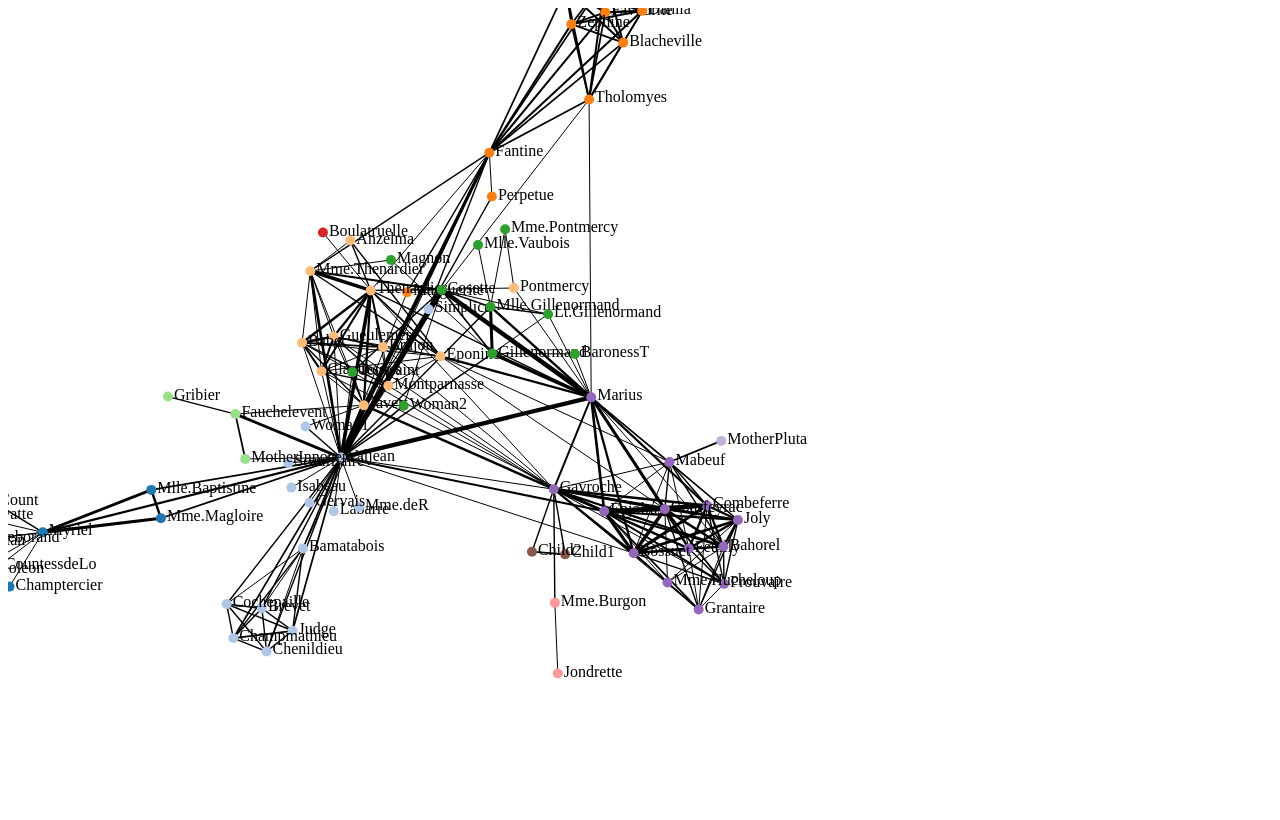
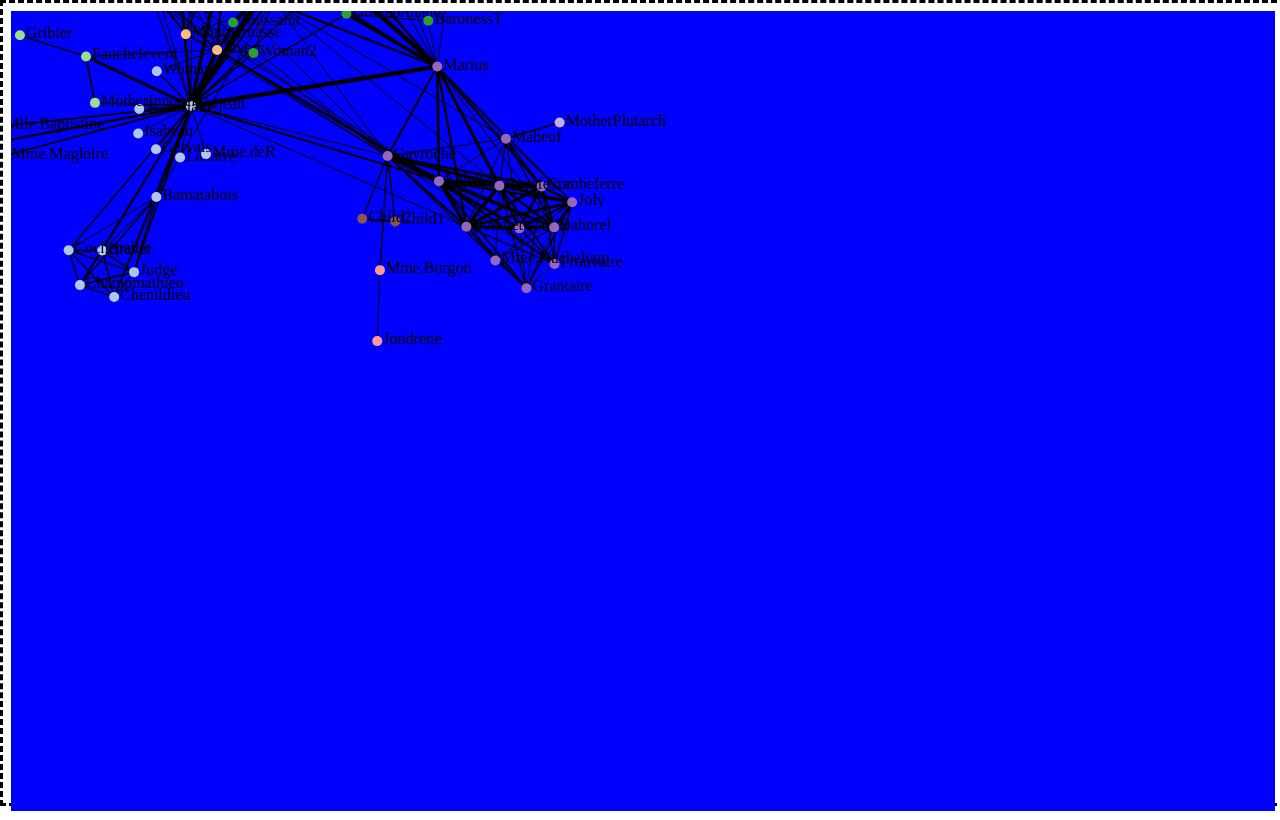
Before and after one commit to VanillaBrooks/the-same, a plain HTML site: page src/index.html in a window 1280 px wide. Drawn offline with nearby package versions, Linux system fonts and the light colour scheme.

Commit message:
svg takes full page

```diff
--- a/src/index.html
+++ b/src/index.html
@@ -3,19 +3,22 @@
 	<head>
 		<title>We Are The Same</title>
 
+		<link rel="stylesheet" type="text/css" href="./style.css">
 		<script src="https://d3js.org/d3.v4.js"></script>
+
+		<meta charset="utf-8" />
 	</head>
 	<body>
 
-		<svg id="viz_area" height=800 width=800></svg>
+		<svg id="viz_area" ></svg>
 		<!---
 		<svg id="viz_area"></svg>
-		--->
 
 		<script type="module">
 			import {forceSimulation} from "https://cdn.skypack.dev/d3-force@3";
 		</script>
+		--->
 
-		<script src="main.js"></script>
+		<script src="./main.js"></script>
 	</body>
 </html>
--- a/src/main.js
+++ b/src/main.js
@@ -5,12 +5,22 @@ var svg = d3.select("svg"),
     width = +svg.attr("width"),
     height = +svg.attr("height");
 
+console.log("width and height:")
+console.log(width)
+console.log(height)
+
+
+
+//document.getElementById("viz_area").style.width
+
+
+
 var color = d3.scaleOrdinal(d3.schemeCategory20);
 
 var simulation = d3.forceSimulation()
     .force("link", d3.forceLink().id(function(d) { return d.id; }))
-    .force("charge", d3.forceManyBody())
-    .force("center", d3.forceCenter(width / 2, height / 2));
+    .force("charge", d3.forceManyBody());
+    //.force("center", d3.forceCenter(width / 2, height / 2));
 
 simulation.force("charge").strength(-150)
 
--- /dev/null
+++ b/src/style.css
@@ -0,0 +1,13 @@
+svg {
+	background-color: blue;
+	width: 100%;
+	height: 100vh;
+	display: flex;
+}
+
+html {
+	width: 100%;
+	height: 100vh;
+	border-style: dashed;
+	position: relative;
+}
```
